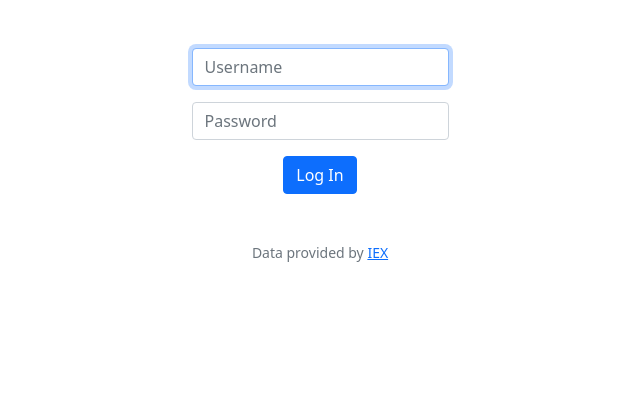
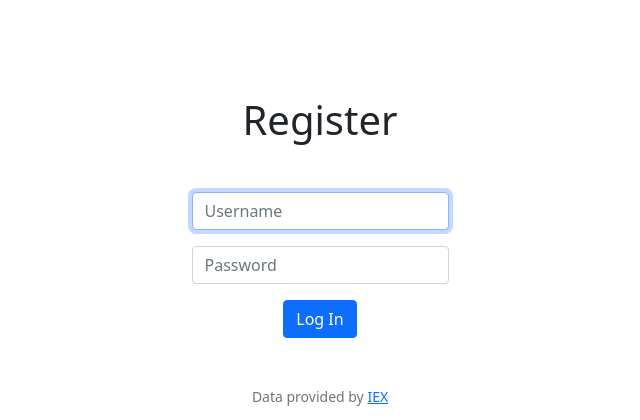
Before and after one commit to Qwilliams815/HarvardCS50x, a Flask app: template finance/templates/register.html in a window 1280 px wide. Shown: the part 76-496 px from the top of the page, without its empty margins (320-960 px from the left). Run offline with Flask 2, Linux system fonts and the light colour scheme; the template is opened without the code that fills it, so the values that code supplies are empty; some libraries are stand-ins or nearby versions.

Commit message:
Mon, Jun 6, 2022, 1:58 AM +00:00

```diff
--- a/finance/app.py
+++ b/finance/app.py
@@ -118,7 +118,7 @@ def quote():
 @app.route("/register", methods=["GET", "POST"])
 def register():
     """Register user"""
-    return apology("TODO")
+    return render_template("register.html")
 
 
 @app.route("/sell", methods=["GET", "POST"])
--- a/finance/templates/register.html
+++ b/finance/templates/register.html
@@ -5,7 +5,8 @@
 {% endblock %}
 
 {% block main %}
-    <form action="/login" method="post">
+    <h1 class="m-5">Register</h1>
+    <form action="/register" method="post">
         <div class="mb-3">
             <input autocomplete="off" autofocus class="form-control mx-auto w-auto" id="username" name="username" placeholder="Username" type="text">
         </div>
```
